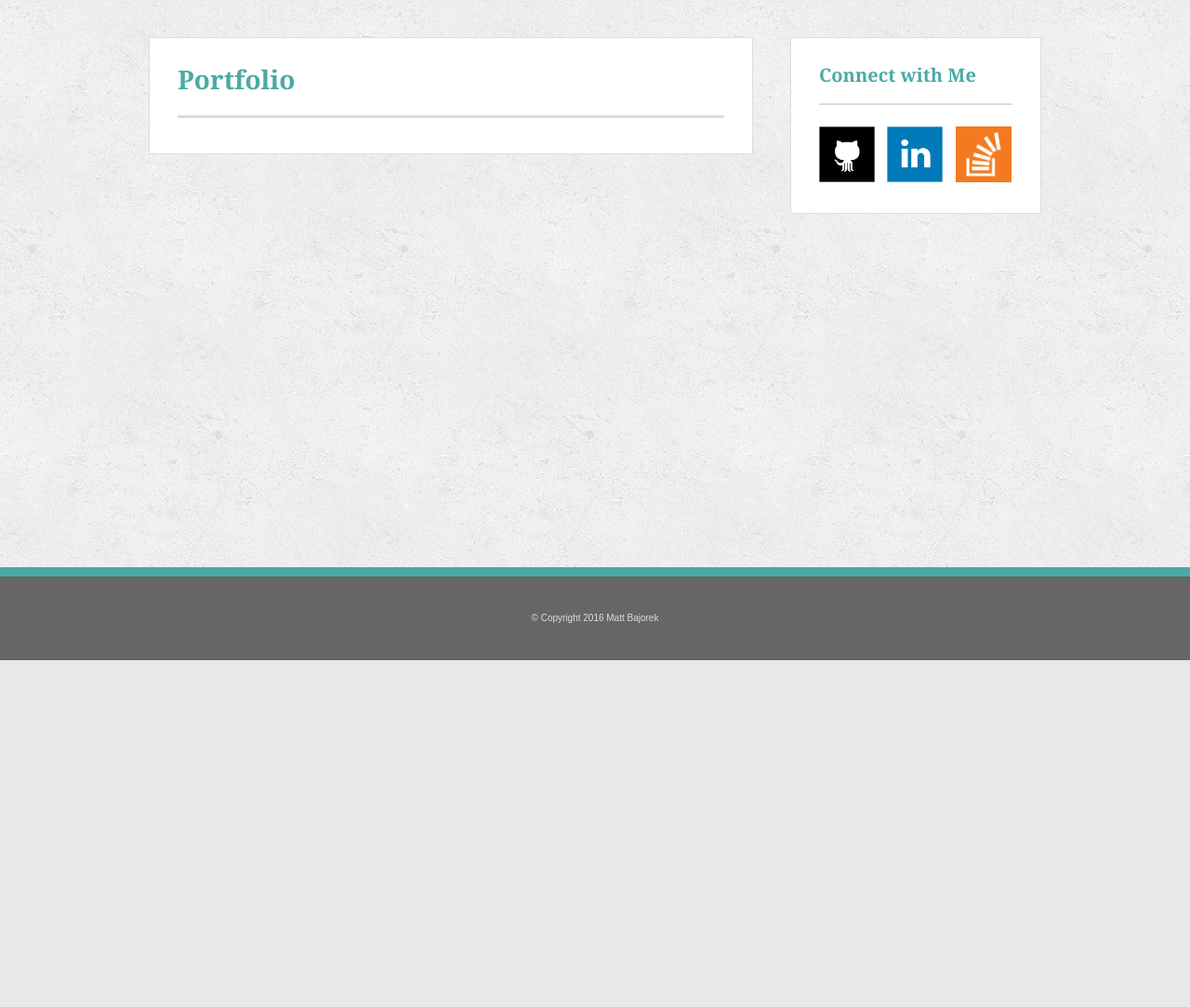
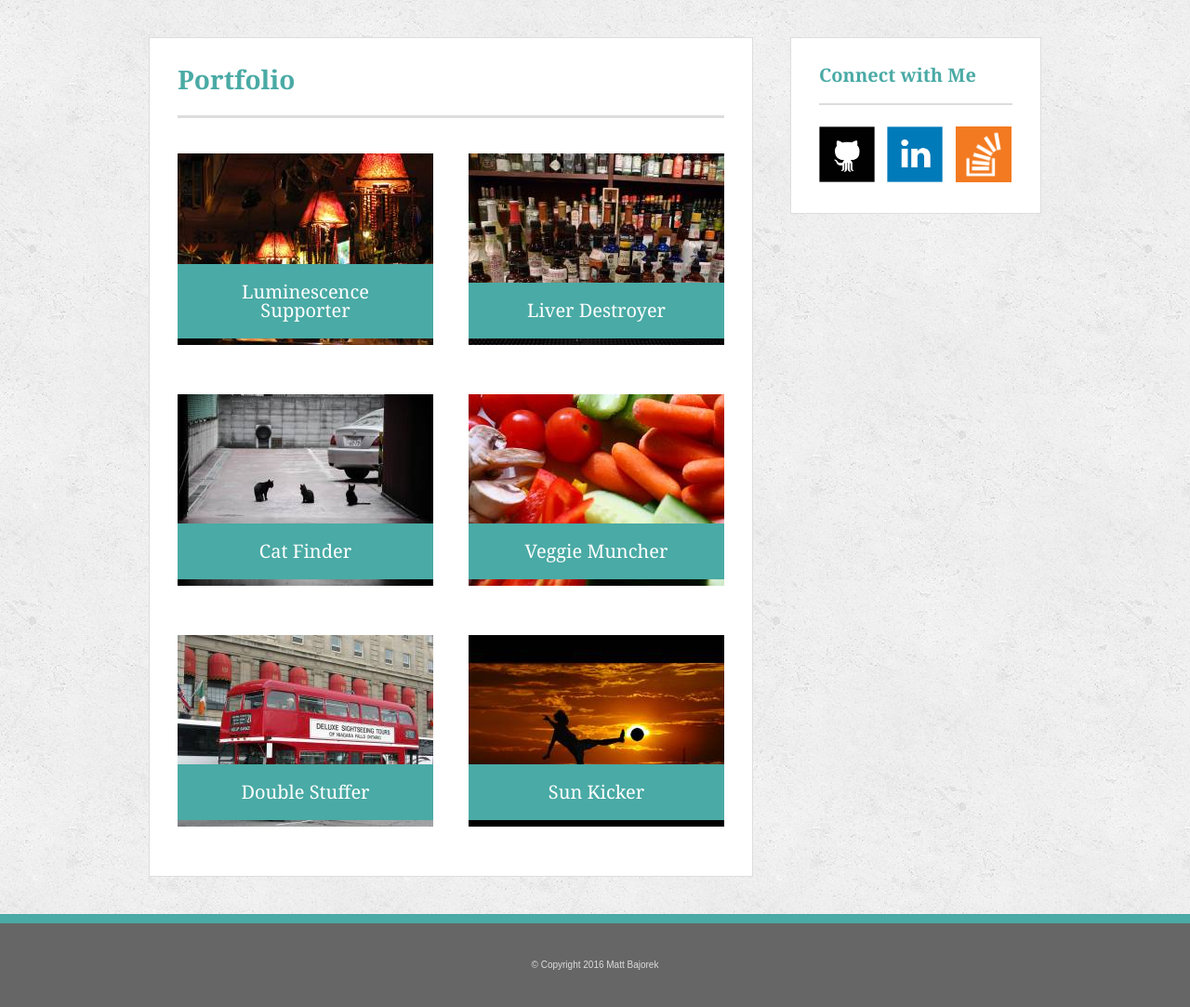
Before and after one commit to mattbajorek/Basic-Portfolio, a PHP site: page /portfolio.html in a window 1280 px wide. Shown: the part 90-1173 px from the top of the page at 93% size. Before the commit the page ends 800 px from the top, so only its background shows below. Run offline with PHP 8.4, Linux system fonts and the light colour scheme.

Commit message:
Portfolio page finished

```diff
--- a/assets/css/style.css
+++ b/assets/css/style.css
@@ -33,7 +33,7 @@ body {
 	color: #777777;
 }
 
-h1, h2 {
+h1, h2{
 	font-family: 'Georgia', Times, Times New Roman, serif;
 	font-weight: bold;
 }
@@ -44,6 +44,10 @@ h1 {
 
 h2 {
 	font-size: 20px;
+}
+
+.banner h2 {
+	font-weight: normal;
 }
 
 .name {
@@ -94,6 +98,7 @@ hr {
 
 p {
 	line-height: 2em;
+	margin-top: 20px;
 }
 
 .about-me, .connect-with-me {
@@ -110,11 +115,33 @@ p {
 	margin-bottom: 40px;
 }
 
-.about-me img {
+.about-me > img {
 	height: 200px;
 	width: 200px;
 	float: left;
-	margin: 10px 20px 0 0;
+	margin: 20px 20px 0 0;
+}
+
+.image-relative {
+	position: relative;
+	float: left;
+	margin-top: 30px;
+	margin-bottom: 20px;
+}
+
+.float-right {
+	float: right;
+}
+
+.banner {
+	width: 275px;
+	text-align: center;
+	background: #4aaaa5;
+	color: #fff;
+	padding: 20px;
+	margin: 0px;
+	position: absolute;
+	bottom: 10px;
 }
 
 .connect-with-me {
@@ -128,7 +155,7 @@ p {
 	margin-top: 15px;
 }
 
-a:nth-of-type(2) {
+.connect-with-me a:nth-of-type(2) {
 	margin-left: 9px;
 	margin-right: 9px;
 }
@@ -172,7 +199,7 @@ input[type=text], textarea {
     border: #dddddd solid 1px;
 }
 
-input[type=text]:focus, textarea:focus {
+input[type=text]:focus, textarea:focus, input[type=button]:focus {
     outline: none;
     border: #4aaaa5;
     box-shadow: inset 0 0 5px #4aaaa5, 0 0 5px #4aaaa5;
@@ -187,7 +214,7 @@ textarea {
 	height: 150px;
 }
 
-input[type=button], input[type=submit], input[type=reset] {
+input[type=button] {
     background: #4aaaa5;
     border: none;
     color: white;
--- a/index.html
+++ b/index.html
@@ -22,8 +22,7 @@
 			<hr>
 			<img src="assets/images/profilepic.jpg" alt="Profile Picture">
 			<p>I'm a mechanical engineer from NJ who desires to become a web designer and developer. I dream to one day work and move to NYC.</p>
-			<br>
-			<p>Currently I am studying by building web and mobile applications. My passion is to bring my technical background into creative solutions.</p>
+			<p>Currently I am studying at Rutgers Coding Bootcamp. My passion is to bring my technical background into creative solutions.</p>
 		</div>
 
 		<div class="connect-with-me">
--- a/portfolio.html
+++ b/portfolio.html
@@ -20,7 +20,42 @@
 		<div class="about-me">
 			<h1 class="teal">Portfolio</h1>
 			<hr>
-
+			<a class="image-relative" href="#">
+				<img src="assets/images/lamps.jpg" alt="Lamps">
+				<div class="banner">
+					<h2>Luminescence Supporter</h2>
+				</div>
+			</a>
+			<a class="image-relative float-right" href="#">
+				<img src="assets/images/alcohol.jpg" alt="Alcohol">
+				<div class="banner">
+					<h2>Liver Destroyer</h2>
+				</div>
+			</a>
+			<a class="image-relative" href="#">
+				<img src="assets/images/cats.jpg" alt="Cats">
+				<div class="banner">
+					<h2>Cat Finder</h2>
+				</div>
+			</a>
+			<a class="image-relative float-right" href="#">
+				<img src="assets/images/veggies.jpg" alt="Veggies">
+				<div class="banner">
+					<h2>Veggie Muncher</h2>
+				</div>
+			</a>
+			<a class="image-relative" href="#">
+				<img src="assets/images/double.jpg" alt="Double Bus">
+				<div class="banner">
+					<h2>Double Stuffer</h2>
+				</div>
+			</a>
+			<a class="image-relative float-right" href="#">
+				<img src="assets/images/kick.jpg" alt="Soccer">
+				<div class="banner">
+					<h2>Sun Kicker</h2>
+				</div>
+			</a>
 		</div>
 
 		<div class="connect-with-me">
```
Also changed, not shown: assets/images/alcohol.jpg (added), assets/images/cats.jpg (added), assets/images/double.jpg (added), assets/images/kick.jpg (added), assets/images/lamps.jpg (added), assets/images/veggies.jpg (added).
